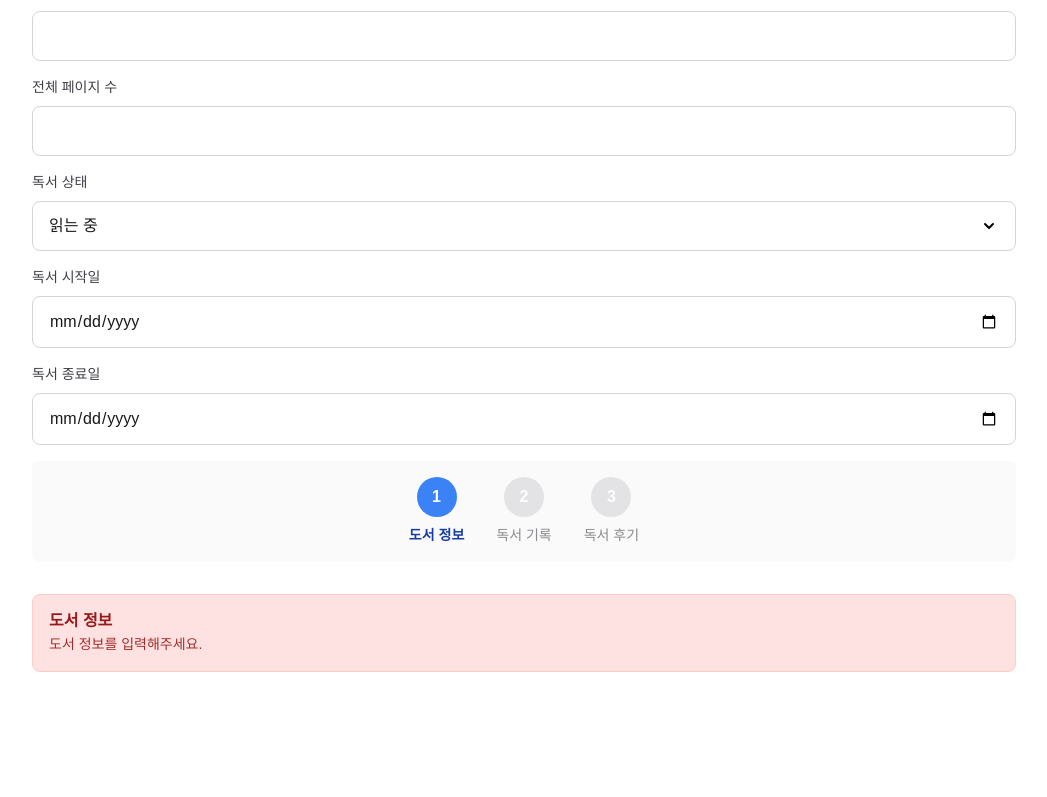
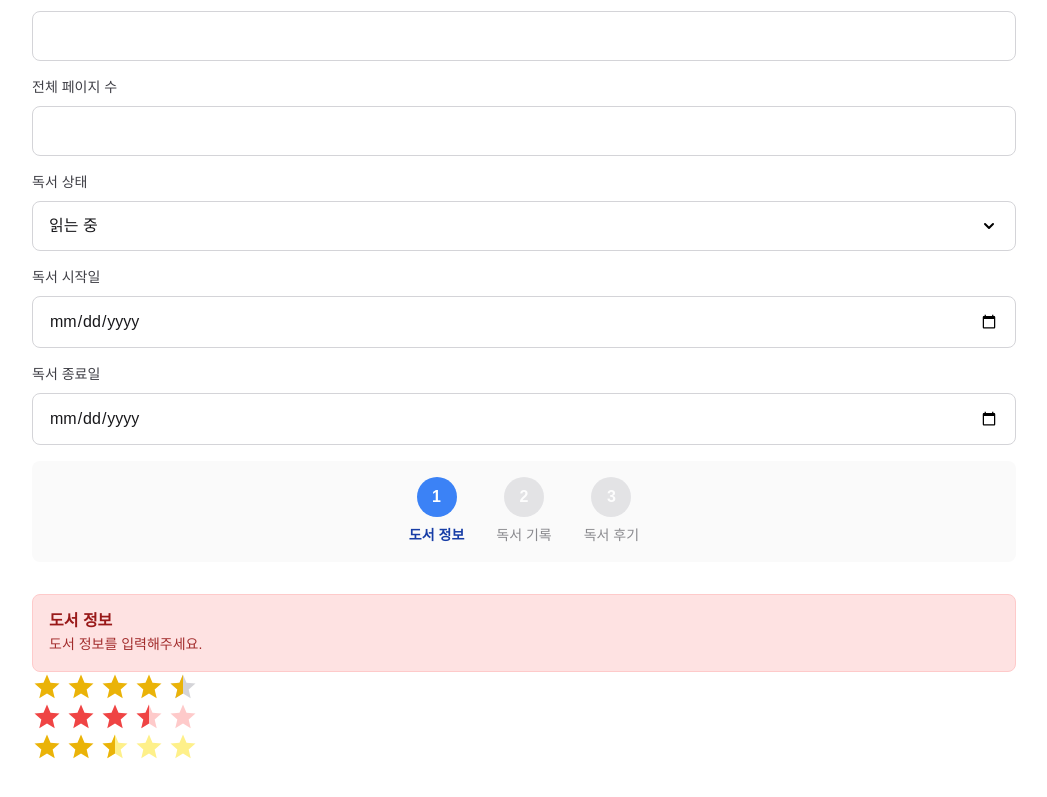
Before and after one commit to developerjhp/multi-step-form, a Next.js app: page / in a window 1280 px wide. Shown: the part 363-1160 px from the top of the page, without its empty margins (116-1163 px from the left). Before the commit the page ends 1075 px from the top, so only its background shows below. Built offline with nearby package versions, Linux system fonts and the light colour scheme.

Commit message:
feat: Ratings 컴포넌트 추가
- 별점 평가를 위한 Ratings 컴포넌트 구현
- PartialStar 컴포넌트를 통해 부분 별점 표시 기능 구현

```diff
--- /dev/null
+++ b/src/components/ui/Rating.tsx
@@ -0,0 +1,153 @@
+import React from 'react';
+import styled from '@emotion/styled';
+import { css } from '@emotion/react';
+import { color } from '@/styles/colors';
+
+const ratingVariants = {
+  default: {
+    star: color.yellow500,
+    emptyStar: color.gray300,
+  },
+  error: {
+    star: color.red500,
+    emptyStar: color.red200,
+  },
+  yellow: {
+    star: color.yellow500,
+    emptyStar: color.yellow200,
+  },
+} as const;
+
+interface RatingsProps extends React.HTMLAttributes<HTMLDivElement> {
+  rating: number;
+  totalStars?: number;
+  size?: number;
+  fill?: boolean;
+  Icon?: React.ElementType;
+  variant?: keyof typeof ratingVariants;
+}
+
+export function Ratings({
+  rating,
+  totalStars = 5,
+  size = 20,
+  Icon = DefaultStarIcon,
+  variant = 'default',
+  ...props
+}: RatingsProps) {
+  const fullStars = Math.floor(rating);
+  const partial = rating % 1;
+  const hasPartial = partial > 0;
+
+  return (
+    <Container {...props}>
+      {[...Array(fullStars)].map((_, i) => (
+        <Icon
+          key={i}
+          size={size}
+          css={css`
+            color: ${ratingVariants[variant].star};
+          `}
+        />
+      ))}
+
+      {hasPartial && (
+        <PartialStar
+          key="partial"
+          Icon={Icon}
+          fillPercentage={partial}
+          size={size}
+          filledColor={ratingVariants[variant].star}
+          emptyColor={ratingVariants[variant].emptyStar}
+        />
+      )}
+
+      {[...Array(totalStars - fullStars - (hasPartial ? 1 : 0))].map((_, i) => (
+        <Icon
+          key={`empty-${i}`}
+          size={size}
+          css={css`
+            color: ${ratingVariants[variant].emptyStar};
+          `}
+        />
+      ))}
+    </Container>
+  );
+}
+
+interface PartialStarProps {
+  fillPercentage: number;
+  size: number;
+  filledColor: string;
+  emptyColor: string;
+  Icon: React.ElementType;
+}
+
+function PartialStar({
+  fillPercentage,
+  size,
+  filledColor,
+  emptyColor,
+  Icon,
+}: PartialStarProps) {
+  return (
+    <PartialStarWrapper>
+      <Icon
+        size={size}
+        css={css`
+          color: ${emptyColor};
+        `}
+      />
+      <PartialFill style={{ width: `${fillPercentage * 100}%` }}>
+        <Icon
+          size={size}
+          css={css`
+            color: ${filledColor};
+          `}
+        />
+      </PartialFill>
+    </PartialStarWrapper>
+  );
+}
+
+const DefaultStarIcon = styled.div<{ size?: number }>`
+  display: inline-block;
+  width: ${({ size }) => size}px;
+  height: ${({ size }) => size}px;
+
+  svg {
+    width: 100%;
+    height: 100%;
+    fill: currentColor;
+  }
+
+  &::before {
+    content: '';
+    display: block;
+    width: 100%;
+    height: 100%;
+    mask: url('/icons/star.svg') no-repeat center;
+    mask-size: contain;
+    background-color: currentColor;
+  }
+`;
+
+const Container = styled.div`
+  display: flex;
+  align-items: center;
+  gap: 0.25rem;
+`;
+
+const PartialStarWrapper = styled.div`
+  position: relative;
+  display: inline-flex;
+  align-items: center;
+`;
+
+const PartialFill = styled.div`
+  position: absolute;
+  top: 0;
+  left: 0;
+  overflow: hidden;
+  height: 100%;
+`;
--- a/src/pages/index.tsx
+++ b/src/pages/index.tsx
@@ -3,6 +3,7 @@ import Select from '@/components/form/Select';
 import Stepper from '@/components/form/Stepper';
 import Alert from '@/components/ui/Alert';
 import Button from '@/components/ui/Button';
+import { Ratings } from '@/components/ui/Rating';
 import Head from 'next/head';
 
 export default function HomePage() {
@@ -54,6 +55,10 @@ export default function HomePage() {
           title="도서 정보"
           description="도서 정보를 입력해주세요."
         />
+
+        <Ratings rating={4.5} variant="default" size={30} />
+        <Ratings rating={3.5} variant="error" size={30} />
+        <Ratings rating={2.5} variant="yellow" size={30} />
       </main>
     </>
   );
```
Also changed, not shown: public/icons/star.svg (added).
